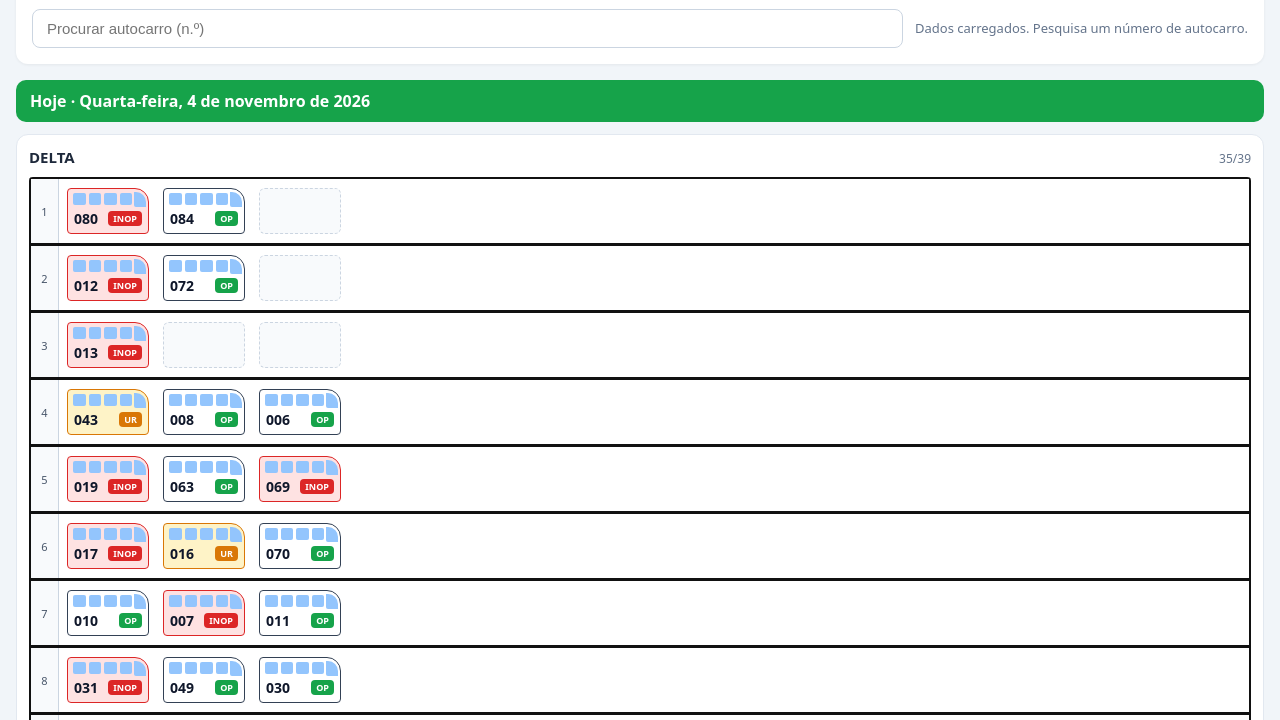
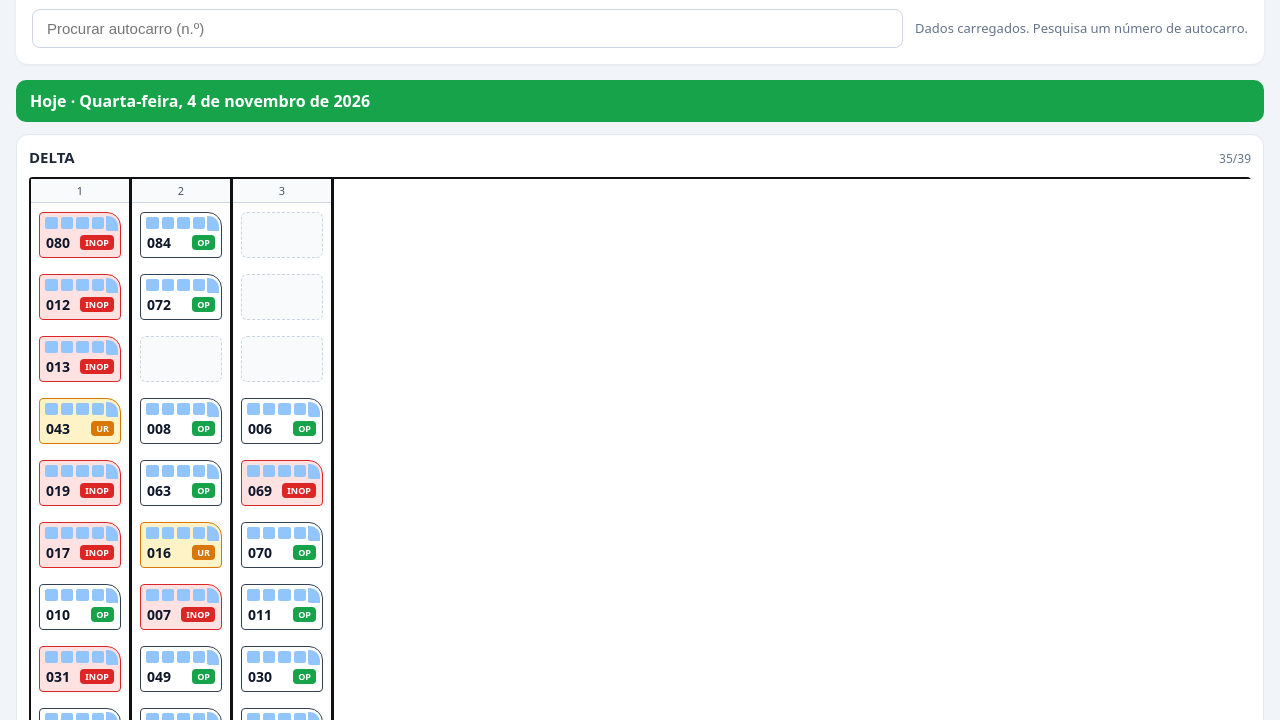
Before and after one commit to new0pec/gestavia-estacionamento, a plain HTML site: page index.html in a window 1280 px wide. Shown: the part 232-952 px from the top of the page. Drawn offline with Linux system fonts and the light colour scheme.

Commit message:
Make black vehicle rectangles vertical

```diff
--- a/index.html
+++ b/index.html
@@ -87,13 +87,35 @@
     border-radius: 4px;
     max-width: 100%;
   }
-  .grelha { border: 2px solid #111; border-bottom: none; min-width: max-content; }
-  .fila { display: flex; border-bottom: 3px solid #111; }
-  .num-fila {
-    width: 28px; display: flex; align-items: center; justify-content: center;
-    font-size: 11px; color: #475569; border-right: 1px solid #cbd5e1; background: #f8fafc;
+  .grelha {
+    display: flex;
+    flex-direction: row;
+    gap: 0;
+    border: 2px solid #111;
+    border-right: none;
+    min-width: max-content;
   }
-  .lugares { display: flex; gap: 6px; padding: 4px; flex: 1; }
+  .coluna-vertical {
+    display: flex;
+    flex-direction: column;
+    border-right: 3px solid #111;
+  }
+  .num-col {
+    height: 24px;
+    display: flex;
+    align-items: center;
+    justify-content: center;
+    font-size: 11px;
+    color: #475569;
+    border-bottom: 1px solid #cbd5e1;
+    background: #f8fafc;
+  }
+  .lugares-vert {
+    display: flex;
+    flex-direction: column;
+    gap: 6px;
+    padding: 4px;
+  }
   .lugar { width: 90px; min-height: 56px; display: flex; align-items: center; justify-content: center; position: relative; }
   .bus {
     width: 82px; height: 46px; background: #fff; border: 1.5px solid #334155;
@@ -228,19 +250,19 @@ function render() {
     const grelha = document.createElement('div');
     grelha.className = 'grelha';
 
-    for (let f = 1; f <= p.filas; f++) {
-      const fila = document.createElement('div');
-      fila.className = 'fila';
+    for (let c = 1; c <= p.colunas; c++) {
+      const coluna = document.createElement('div');
+      coluna.className = 'coluna-vertical';
 
       const num = document.createElement('div');
-      num.className = 'num-fila';
-      num.textContent = f;
-      fila.appendChild(num);
+      num.className = 'num-col';
+      num.textContent = c;
+      coluna.appendChild(num);
 
       const lugares = document.createElement('div');
-      lugares.className = 'lugares';
+      lugares.className = 'lugares-vert';
 
-      for (let c = 1; c <= p.colunas; c++) {
+      for (let f = 1; f <= p.filas; f++) {
         const lugar = document.createElement('div');
         lugar.className = 'lugar';
 
@@ -270,8 +292,8 @@ function render() {
         }
         lugares.appendChild(lugar);
       }
-      fila.appendChild(lugares);
-      grelha.appendChild(fila);
+      coluna.appendChild(lugares);
+      grelha.appendChild(coluna);
     }
     wrapper.appendChild(grelha);
     parqueEl.appendChild(wrapper);
```
